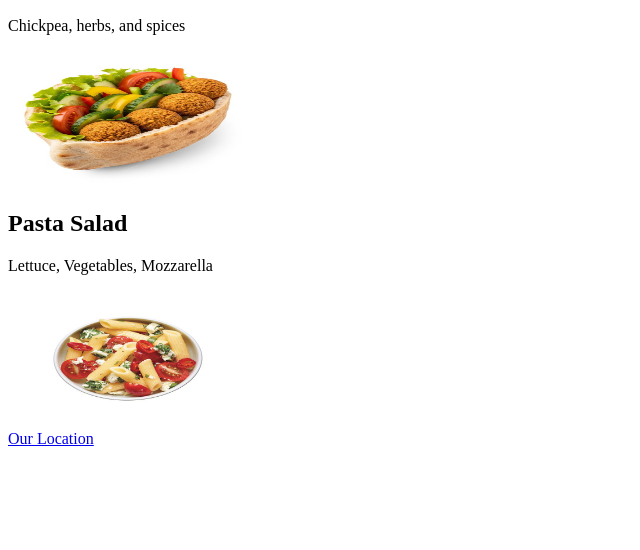
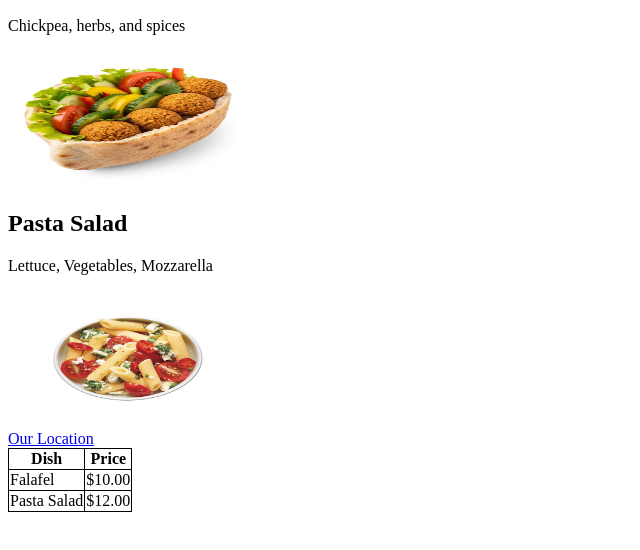
Before and after one commit to Emmanu31la/Html-Practice, a plain HTML site: page index.html in a window 1280 px wide. Shown: the part 110-660 px from the top of the page, without its empty margins (0-640 px from the left). Drawn offline with Linux system fonts and the light colour scheme.

Commit message:
Added Table
-Added a table for the Dish and Price as instructed by the teacher
-Styled the table

```diff
--- a/index.html
+++ b/index.html
@@ -13,5 +13,25 @@
         <p>Lettuce, Vegetables, Mozzarella</p>
         <img src="salad.jpeg" width="240" height="135" alt="A Pasta Salad"> <br>
         <a href="location.html">Our Location</a>
+        <style>
+            table, td, th{
+                border: 1px solid black;
+                border-collapse: collapse;
+            }
+        </style>
+        <table>
+            <tr>
+                <th>Dish</th>
+                <th>Price</th>
+            </tr>
+            <tr>
+                <td>Falafel</td>
+                <td>$10.00</td>
+            </tr>
+            <tr>
+                <td>Pasta Salad</td>
+                <td>$12.00</td>
+            </tr>
+        </table>
     </body>
 </html>
```
